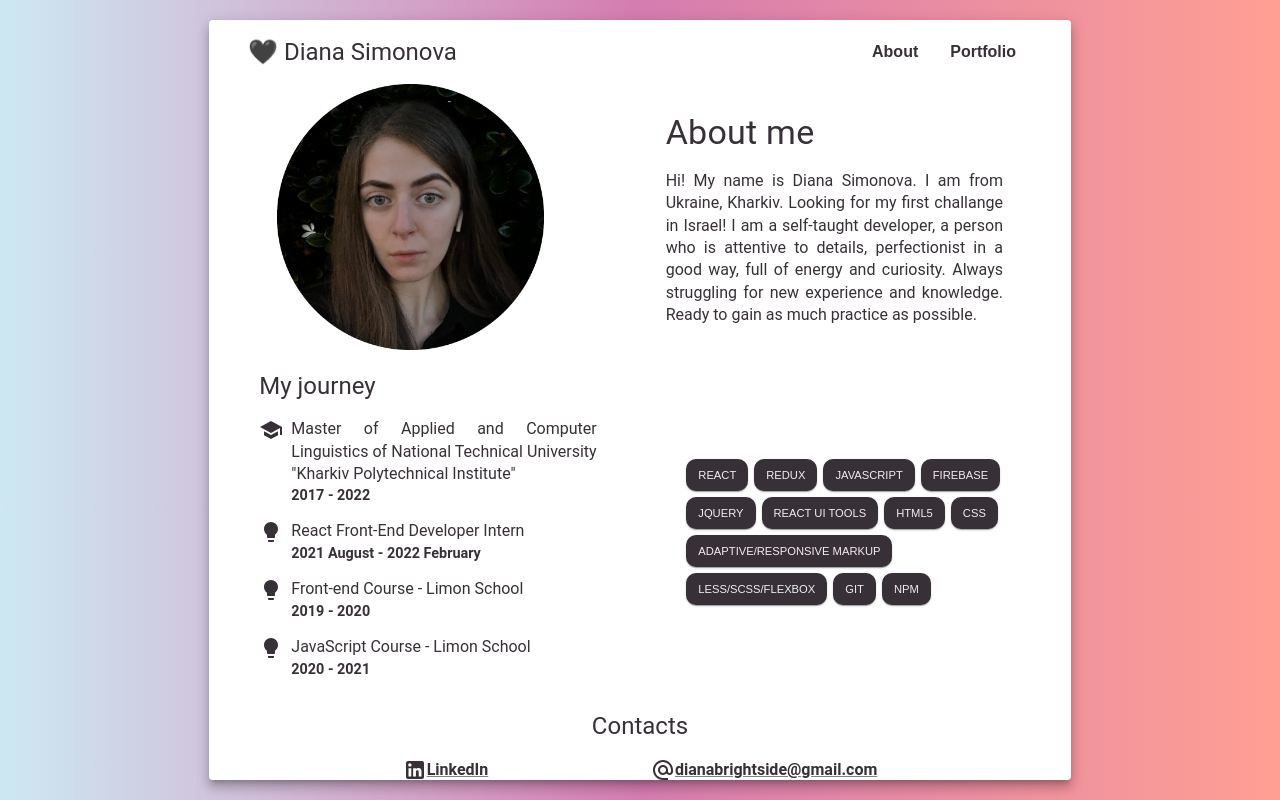
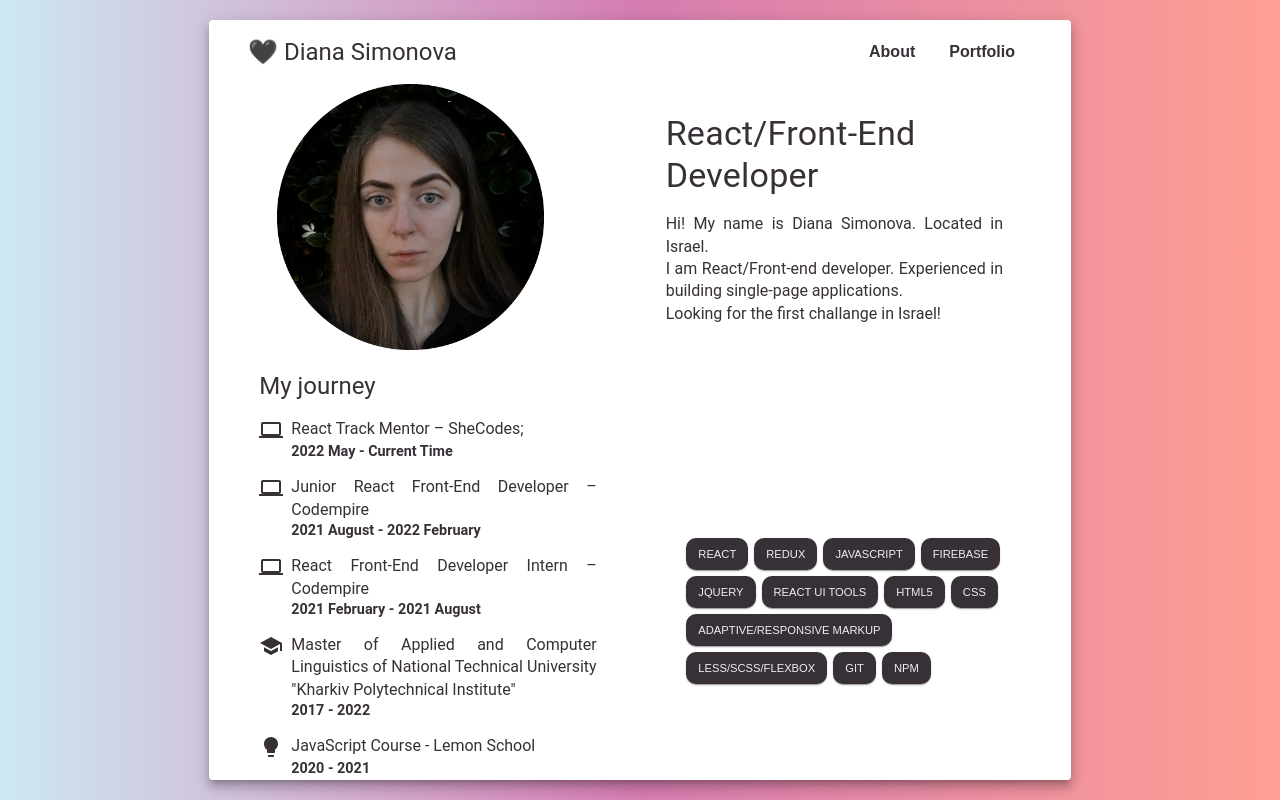
Before and after one commit to DianaBrightside/diana_simonova_cv.github.io, a React (Create React App) app: page /#/ in a window 1280 px wide. Built offline with nearby package versions, Linux system fonts and the light colour scheme; the HTML template or start-up script is replaced by a standard one.

Commit message:
UI improvements

```diff
--- a/src/Components/Contacts.js
+++ b/src/Components/Contacts.js
@@ -3,6 +3,7 @@ import { styled } from "@mui/material/styles";
 
 import AlternateEmailIcon from "@mui/icons-material/AlternateEmail";
 import LinkedInIcon from "@mui/icons-material/LinkedIn";
+import GitHubIcon from "@mui/icons-material/GitHub";
 
 const ContactLink = styled(Link)(() => ({
   display: "flex",
@@ -11,10 +12,7 @@ const ContactLink = styled(Link)(() => ({
 
 const Contacts = () => {
   return (
-    <Grid
-      item
-      sx={{ display: "flex", justifyContent: "space-evenly", padding: 2 }}
-    >
+    <Grid container sx={{ display: "flex", justifyContent: "space-evenly" }}>
       <ContactLink
         target="_blank"
         href="https://www.linkedin.com/in/diana-simonova-395030177/"
@@ -31,6 +29,14 @@ const Contacts = () => {
         <AlternateEmailIcon />
         dianabrightside@gmail.com
       </ContactLink>
+      <ContactLink
+        target="_blank"
+        href="https://github.com/DianaBrightside"
+        underline="always"
+      >
+        <GitHubIcon />
+        GitHub
+      </ContactLink>
     </Grid>
   );
 };
--- a/src/Components/Header.js
+++ b/src/Components/Header.js
@@ -1,5 +1,4 @@
 import { Grid, Toolbar, Typography } from "@mui/material";
-import FavoriteIcon from "@mui/icons-material/Favorite";
 
 import HeaderLinks from "./HeaderLinks";
 
--- a/src/Components/HeaderLinks.js
+++ b/src/Components/HeaderLinks.js
@@ -2,8 +2,9 @@ import { styled } from "@mui/material/styles";
 import { Link } from "react-router-dom";
 
 const HeaderLink = styled(Link)(() => ({
+  display: "inline-block",
   padding: " 7px 14px",
-  margin: 2,
+  margin: 3,
   fontWeight: "bold",
   color: "#373037",
   textDecoration: "none",
--- a/src/Components/PersonalInfo.js
+++ b/src/Components/PersonalInfo.js
@@ -3,6 +3,7 @@ import { Box, Grid, Typography } from "@mui/material";
 
 import SchoolIcon from "@mui/icons-material/School";
 import LightbulbIcon from "@mui/icons-material/Lightbulb";
+import ComputerIcon from "@mui/icons-material/Computer";
 
 import Technologies from "./Technologies";
 import Contacts from "./Contacts";
@@ -32,6 +33,8 @@ const BulbIcon = styled(LightbulbIcon)(() => sharedIconPadding);
 
 const UniversityIcon = styled(SchoolIcon)(() => sharedIconPadding);
 
+const WorkIcon = styled(ComputerIcon)(() => sharedIconPadding);
+
 const PersonalInfo = () => {
   return (
     <Grid
@@ -48,21 +51,49 @@ const PersonalInfo = () => {
       </Grid>
       <Grid item xs={12} md={5}>
         <Typography sx={{ paddingBottom: 2 }} variant="h4">
-          About me
+          React/Front-End Developer
         </Typography>
         <AboutMeText variant="p">
-          Hi! My name is Diana Simonova. I am from Ukraine, Kharkiv. Looking for
-          my first challange in Israel! I am a self-taught developer, a person
-          who is attentive to details, perfectionist in a good way, full of
-          energy and curiosity. Always struggling for new experience and
-          knowledge. Ready to gain as much practice as possible.
+          Hi! My name is Diana Simonova. Located in Israel.
+        </AboutMeText>
+        <AboutMeText variant="p">
+          I am React/Front-end developer. Experienced in building single-page
+          applications.
+        </AboutMeText>
+        <AboutMeText variant="p">
+          Looking for the first challange in Israel!
         </AboutMeText>
       </Grid>
       <Grid item xs={12} md={5}>
+        <Typography sx={{ paddingBottom: 2 }} variant="h5">
+          My journey
+        </Typography>
         <AboutMeBox>
-          <Typography sx={{ paddingBottom: 2 }} variant="h5">
-            My journey
-          </Typography>
+          <AboutMeText variant="p">
+            <WorkIcon />
+            React Track Mentor – SheCodes;
+          </AboutMeText>
+          <AboutMeYearText variant="p">2022 May - Current Time</AboutMeYearText>
+        </AboutMeBox>
+        <AboutMeBox>
+          <AboutMeText variant="p">
+            <WorkIcon />
+            Junior React Front-End Developer – Codempire
+          </AboutMeText>
+          <AboutMeYearText variant="p">
+            2021 August - 2022 February
+          </AboutMeYearText>
+        </AboutMeBox>
+        <AboutMeBox>
+          <AboutMeText variant="p">
+            <WorkIcon />
+            React Front-End Developer Intern – Codempire
+          </AboutMeText>
+          <AboutMeYearText variant="p">
+            2021 February - 2021 August
+          </AboutMeYearText>
+        </AboutMeBox>
+        <AboutMeBox>
           <AboutMeText variant="p">
             <UniversityIcon />
             Master of Applied and Computer Linguistics of National Technical
@@ -73,25 +104,16 @@ const PersonalInfo = () => {
         <AboutMeBox>
           <AboutMeText variant="p">
             <BulbIcon />
-            React Front-End Developer Intern
+            JavaScript Course - Lemon School
           </AboutMeText>
-          <AboutMeYearText variant="p">
-            2021 August - 2022 February
-          </AboutMeYearText>
+          <AboutMeYearText variant="p">2020 - 2021</AboutMeYearText>
         </AboutMeBox>
         <AboutMeBox>
           <AboutMeText variant="p">
             <BulbIcon />
-            Front-end Course - Limon School
+            Front-end Course - Lemon School
           </AboutMeText>
           <AboutMeYearText variant="p">2019 - 2020</AboutMeYearText>
-        </AboutMeBox>
-        <AboutMeBox>
-          <AboutMeText variant="p">
-            <BulbIcon />
-            JavaScript Course - Limon School
-          </AboutMeText>
-          <AboutMeYearText variant="p">2020 - 2021</AboutMeYearText>
         </AboutMeBox>
       </Grid>
       <Grid item xs={12} md={5}>
--- a/src/Components/Portfolio.js
+++ b/src/Components/Portfolio.js
@@ -2,25 +2,32 @@ import { Grid, Link, Paper, Typography } from "@mui/material";
 
 const projects = {
   project1: {
-    name: "Chuck Norris's Jokes",
+    name: "Expense Tracker",
     description:
-      "Test project for Codempire company. Created with using React, Redux and Material UI.",
-    srcImage: require("../Images/chuckNorrisApp.jpg"),
-    hrefWebsite: "https://dianabrightside.github.io/chuck-norris-website/",
+      "Project for practice. Created with using React, Context and MUI and Styled Components.",
+    srcImage: require("../Images/expenseTracker.jpg"),
+    hrefWebsite: "https://dianabrightside.github.io/expense-tracker/",
   },
   project2: {
+    name: "Login/sign up page",
+    description:
+      "Test project for Favvle company. Created with using React, firebase, React-router and Styled Components.",
+    srcImage: require("../Images/favvleApp.jpg"),
+    hrefWebsite: "https://favvle-app.web.app/",
+  },
+  project3: {
     name: "News Web Page",
     description:
       "Test project for Techstack company. Created with using React and React-router.",
     srcImage: require("../Images/newsApp.jpg"),
     hrefWebsite: "https://dianabrightside.github.io/News-application/#/",
   },
-  project3: {
-    name: "Login/sign up page",
+  project4: {
+    name: "Chuck Norris's Jokes",
     description:
-      "Test project for Favvle company. Created with using React, firebase, React-router and Styled Components.",
-    srcImage: require("../Images/favvleApp.jpg"),
-    hrefWebsite: "https://favvle-app.web.app/",
+      "Test project for Codempire company. Created with using React, Redux and Material UI.",
+    srcImage: require("../Images/chuckNorrisApp.jpg"),
+    hrefWebsite: "https://dianabrightside.github.io/chuck-norris-website/",
   },
 };
 
```
Also changed, not shown: src/Images/expenseTracker.jpg (added).
